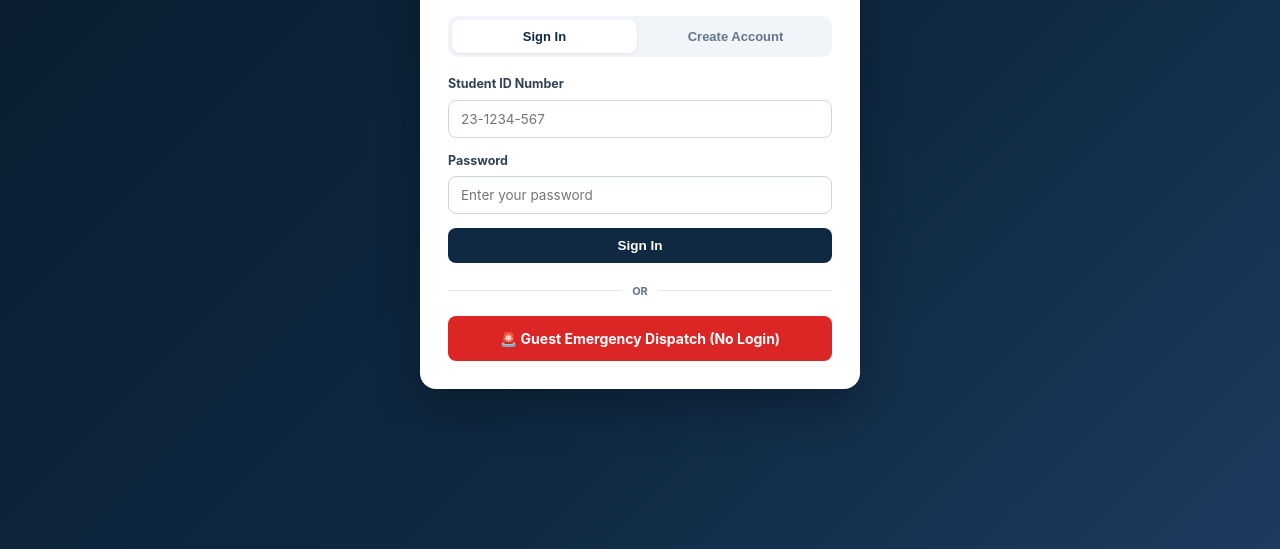
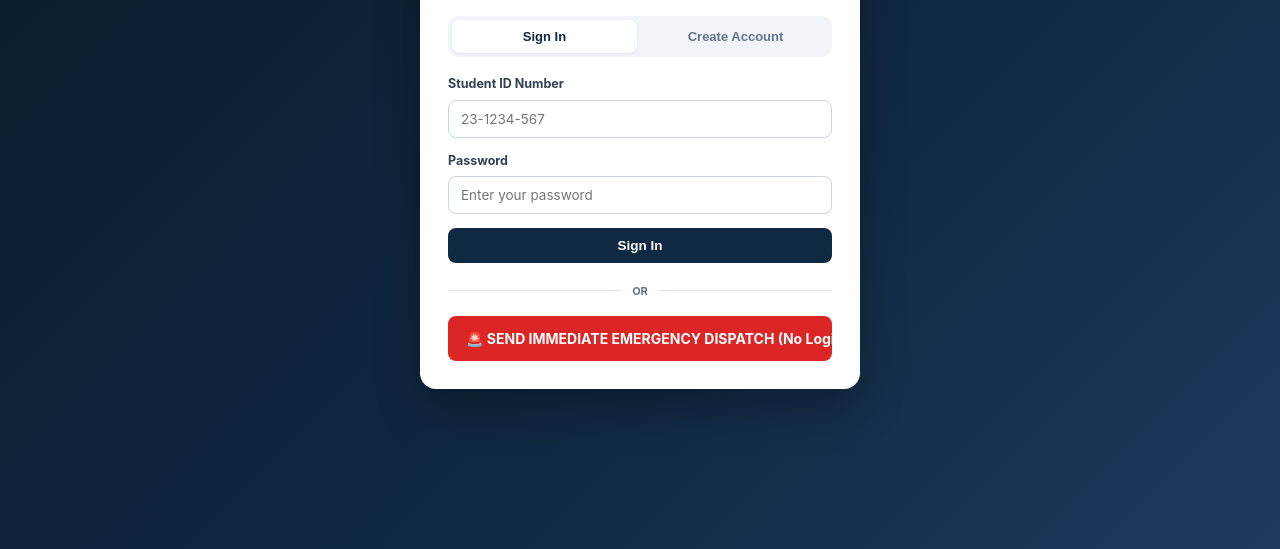
Before and after one commit to MesIam18/lifelinefinale, a plain HTML site: page index.html in a window 1280 px wide. Shown: the part 251-800 px from the top of the page. Drawn offline with Linux system fonts and the light colour scheme; no server answers.

Commit message:
Rephrased the button for immediate response

```diff
--- a/index.html
+++ b/index.html
@@ -43,7 +43,7 @@
                 <div class="auth-divider"><span>OR</span></div>
 
                 <a href="dashboard.html" class="dispatch-button full-btn" style="display:block; text-align:center; text-decoration:none;">
-                    🚨 Guest Emergency Dispatch (No Login)
+                    🚨 SEND IMMEDIATE EMERGENCY DISPATCH (No Login)
                 </a>
             </div>
 
```
